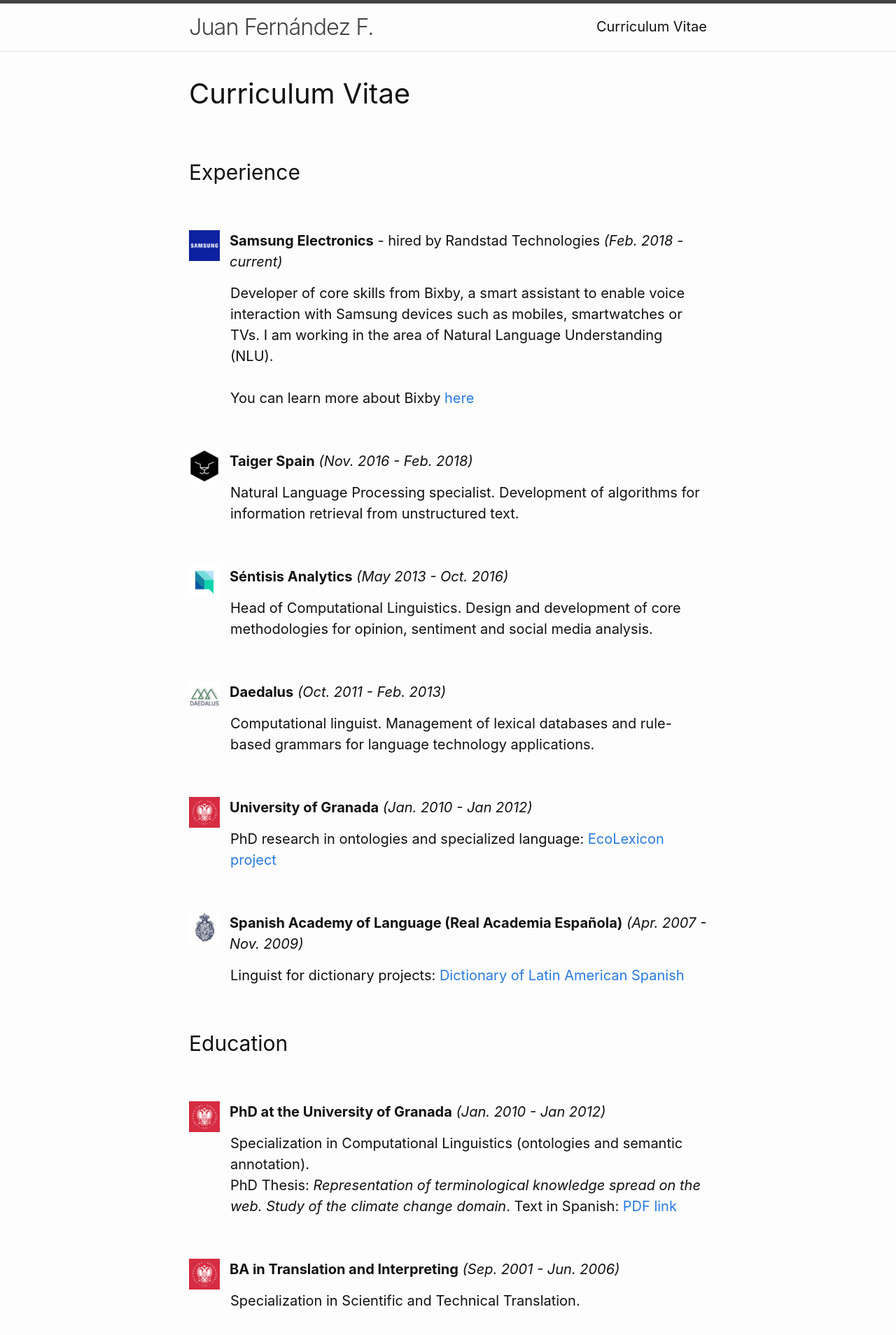
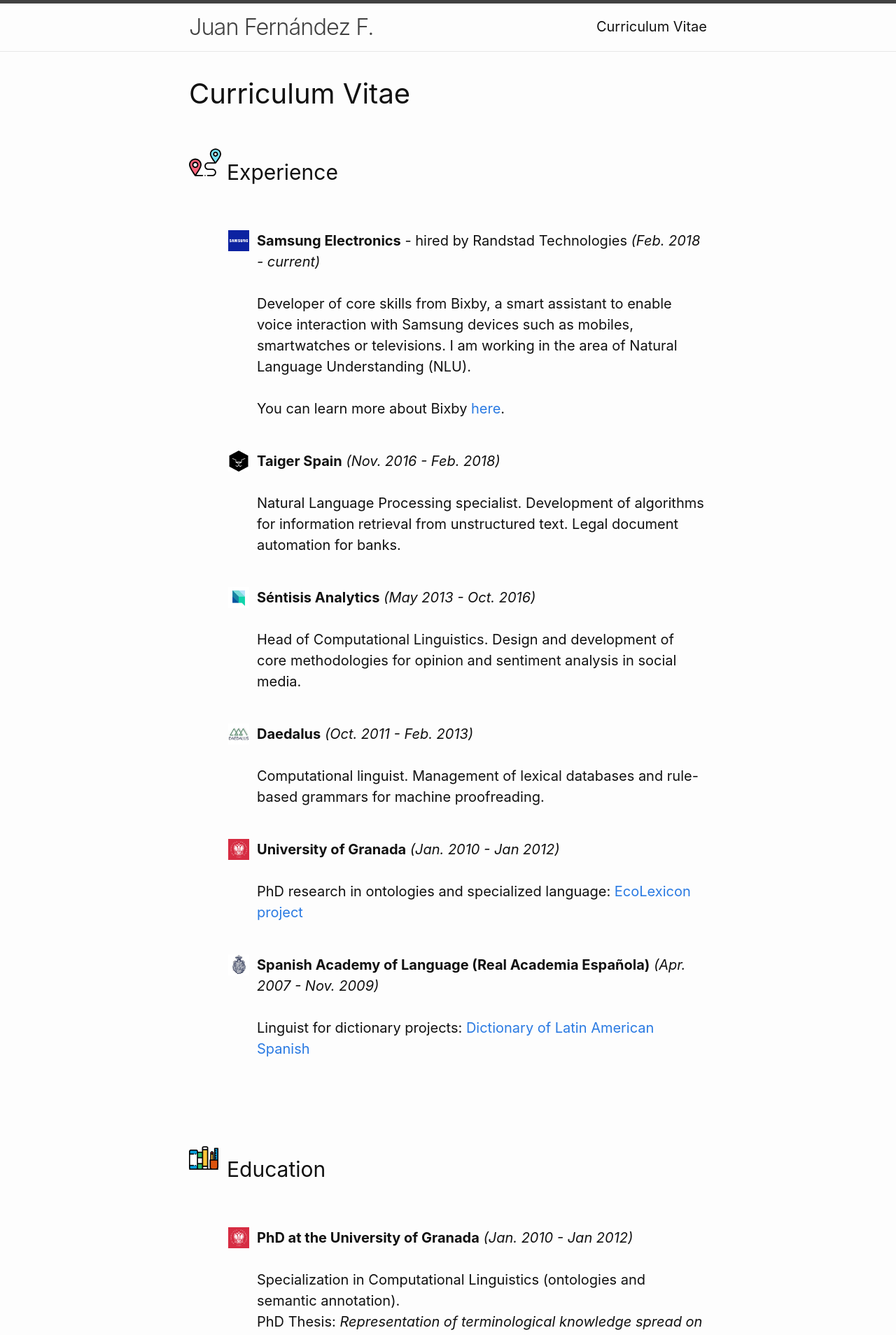
Before and after one commit to JuanFF/JuanFFweb, a Jekyll site: the page built from CV.md, in a window 1280 px wide. Shown: the top 1908 px of the page at 70% size. Built offline with Jekyll 4.4.1, drawn with Linux system fonts in a browser that asks for light colours.

Commit message:
fix font path

```diff
--- a/CV.md
+++ b/CV.md
@@ -3,86 +3,103 @@
 title: Curriculum Vitae
 ---
 
+
+[comment]: Experience
+
+<br />
+<img src = 'assets/pins.svg' style="float:left;width:2.3rem;margin-right:0.4rem"/>
+<h2>Experience</h2>
 <br />
 
-## Experience ##
+
+<img src = 'assets/companies/samsung.png' style="float:left;width:1.5rem;margin-right:0.3rem;margin-left:56px"/>
+<p style="margin-left:97px;">
+	<b>Samsung Electronics</b> - hired by Randstad Technologies <i>(Feb. 2018 - current)</i><br /><br />
+	Developer of core skills from Bixby, a smart assistant to enable voice interaction with Samsung devices such as mobiles, smartwatches or televisions. I am working in the area of Natural Language Understanding (NLU).
+	<br/><br/>
+	You can learn more about Bixby <a href="https://bixbydevelopers.com" target="_blank">here</a>.
+	<br/><br/>
+</p>
+
+
+<img src = 'assets/companies/taiger.png' style="float:left;width:1.5rem;margin-right:0.3rem;margin-left:56px"/>
+<p style="margin-left:97px;">
+	<b>Taiger Spain</b> <i>(Nov. 2016 - Feb. 2018)</i><br /><br />
+	Natural Language Processing specialist. Development of algorithms for information retrieval from unstructured text. Legal document automation for banks.
+	<br/><br/>
+</p>
+
+
+<img src = 'assets/companies/sentisis.png' style="float:left;width:1.5rem;margin-right:0.3rem;margin-left:56px"/>
+<p style="margin-left:97px;">
+	<b>Séntisis Analytics</b> <i>(May 2013 - Oct. 2016)</i><br /><br />
+	Head of Computational Linguistics. Design and development of core methodologies for opinion and sentiment analysis in social media.
+	<br/><br/>
+</p>
+
+
+<img src = 'assets/companies/daedalus.jpeg' style="float:left;width:1.5rem;margin-right:0.3rem;margin-left:56px"/>
+<p style="margin-left:97px;">
+	<b>Daedalus</b> <i>(Oct. 2011 - Feb. 2013)</i><br /><br />
+	Computational linguist. Management of lexical databases and rule-based grammars for machine proofreading.
+	<br/><br/>
+</p>
+
+
+<img src = 'assets/companies/ugr.png' style="float:left;width:1.5rem;margin-right:0.3rem;margin-left:56px"/>
+<p style="margin-left:97px;">
+	<b>University of Granada</b> <i>(Jan. 2010 - Jan 2012)</i><br /><br />
+	PhD research in ontologies and specialized language: <a href="http://ecolexicon.ugr.es/en/index.htm" target="_blank">EcoLexicon project</a>
+	<br/><br/>
+</p>
+
+<img src = 'assets/companies/rae.jpeg' style="float:left;width:1.5rem;margin-right:0.3rem;margin-left:56px"/>
+<p style="margin-left:97px;">
+	<b>Spanish Academy of Language (Real Academia Española)</b> <i>(Apr. 2007 - Nov. 2009)</i><br /><br />
+	Linguist for dictionary projects: <a href="http://lema.rae.es/damer/" target="_blank">Dictionary of Latin American Spanish</a>
+	<br/><br/>
+</p>
+<br />
+
+
+
+[comment]: Education
 
 <br />
+<img src = 'assets/libro.png' style="float:left;width:2.1rem;margin-right:0.6rem"/>
+<h2>Education</h2>
+<br />
 
-<img src = '/assets/companies/samsung.png' style="float:left;width:2.2rem;margin-right:0.7rem">
-**Samsung Electronics** - hired by Randstad Technologies _(Feb. 2018 - current)_
-<p style="margin-left:59px;">
-	Developer of core skills from Bixby, a smart assistant to enable voice interaction with Samsung devices such as mobiles, smartwatches or TVs. I am working in the area of Natural Language Understanding (NLU).
+
+<img src = 'assets/companies/ugr.png' style="float:left;width:1.5rem;margin-right:0.3rem;margin-left:56px"/>
+<p style="margin-left:97px;">
+	<b>PhD at the University of Granada</b> <i>(Jan. 2010 - Jan 2012)</i><br /><br />
+	Specialization in Computational Linguistics (ontologies and semantic annotation). <br />PhD Thesis: <i>Representation of terminological knowledge spread on the web. Study of the climate change domain</i>. Text in Spanish: <a href="https://www.google.com/url?sa=t&rct=j&q=&esrc=s&source=web&cd=1&ved=2ahUKEwiRgejS7NHoAhWGxoUKHZcMD0sQFjAAegQIAxAB&url=https%3A%2F%2Fhera.ugr.es%2Ftesisugr%2F20745539.pdf&usg=AOvVaw3jbJ-I166fkwMiQRaWv0i9" target="_blank">PDF link</a>
 	<br/><br/>
-	You can learn more about Bixby <a href="https://bixbydevelopers.com" target="_blank">here</a>
 </p>
 
+<img src = 'assets/companies/ugr.png' style="float:left;width:1.5rem;margin-right:0.3rem;margin-left:56px"/>
+<p style="margin-left:97px;">
+	<b>BA in Translation and Interpreting</b> <i>(Sep. 2001 - Jun. 2006)</i><br /><br />
+	Specialization in Scientific and Technical Translation.
+	<br/><br/>
+</p>
 <br />
 
-<img src = '/assets/companies/taiger.png' style="float:left;width:2.2rem;margin-right:0.7rem">
-**Taiger Spain** _(Nov. 2016 - Feb. 2018)_
-<p style="margin-left:59px;">
-	Natural Language Processing specialist. Development of algorithms for information retrieval from unstructured text.
-</p>
+
+
+[comment]: Skills
 
 <br />
+<img src = 'assets/mecanica.png' style="float:left;width:2.1rem;margin-right:0.5rem"/>
+<h2>Skills</h2>
 
-<img src = '/assets/companies/sentisis.png' style="float:left;width:2.2rem;margin-right:0.7rem">
-**Séntisis Analytics** _(May 2013 - Oct. 2016)_
-<p style="margin-left:59px;">
-	Head of Computational Linguistics. Design and development of core methodologies for opinion, sentiment and social media analysis.
-</p>
-
+<ul style="list-style-type:disc;margin-left:85px;">
+  <li>Use of Python language and libraries for Natural Language Processing.</li>
+  <li>Initiated in JavaScript.</li>
+  <li>Able to develop NLP autonomously.</li>
+</ul>
 <br />
-
-<img src = '/assets/companies/daedalus.jpeg' style="float:left;width:2.2rem;margin-right:0.7rem">
-**Daedalus** _(Oct. 2011 - Feb. 2013)_
-<p style="margin-left:59px;">
-	Computational linguist. Management of lexical databases and rule-based grammars for language technology applications.
-</p>
-
 <br />
-
-<img src = '/assets/companies/ugr.png' style="float:left;width:2.2rem;margin-right:0.7rem">
-**University of Granada** _(Jan. 2010 - Jan 2012)_
-<p style="margin-left:59px;">
-	PhD research in ontologies and specialized language: <a href="http://ecolexicon.ugr.es/en/index.htm" target="_blank">EcoLexicon project</a>
-</p>
-
 <br />
-
-<img src = '/assets/companies/rae.jpeg' style="float:left;width:2.2rem;margin-right:0.7rem">
-**Spanish Academy of Language (Real Academia Española)** _(Apr. 2007 - Nov. 2009)_
-<p style="margin-left:59px;">
-	Linguist for dictionary projects: <a href="http://lema.rae.es/damer/" target="_blank">Dictionary of Latin American Spanish</a>
-</p>
-
-<br />
-
-## Education ##
-
-<br />
-
-<img src = '/assets/companies/ugr.png' style="float:left;width:2.2rem;margin-right:0.7rem">
-**PhD at the University of Granada** _(Jan. 2010 - Jan 2012)_
-<p style="margin-left:59px;">
-	Specialization in Computational Linguistics (ontologies and semantic annotation). <br />PhD Thesis: <i>Representation of terminological knowledge spread on the web. Study of the climate change domain</i>. Text in Spanish: <a href="https://www.google.com/url?sa=t&rct=j&q=&esrc=s&source=web&cd=1&ved=2ahUKEwiRgejS7NHoAhWGxoUKHZcMD0sQFjAAegQIAxAB&url=https%3A%2F%2Fhera.ugr.es%2Ftesisugr%2F20745539.pdf&usg=AOvVaw3jbJ-I166fkwMiQRaWv0i9" target="_blank">PDF link</a>
-</p>
-
-<br />
-
-<img src = '/assets/companies/ugr.png' style="float:left;width:2.2rem;margin-right:0.7rem">
-**BA in Translation and Interpreting** _(Sep. 2001 - Jun. 2006)_
-<p style="margin-left:59px;">
-	Specialization in Scientific and Technical Translation.
-</p>
-
-<br />
-
-## Skills ##
-
-- Use of Python language and libraries for Natural Language Processing.
-- Initiated in JavaScript.
-- Able to develop NLP autonomously.
-
-<br />
+<br /><br /><br />
--- a/_config.yml
+++ b/_config.yml
@@ -3,6 +3,7 @@
   name: Juan Fernández F.
   email: jnferfer@gmail.com
 description: > # this means to ignore newlines until "show_excerpts:"
+baseurl: '/JuanFFweb' # the subpath of your site, e.g. /blog
 
 
 show_excerpts: false # set to true to show excerpts on the homepage
--- a/_sass/minima/initialize.scss
+++ b/_sass/minima/initialize.scss
@@ -2,7 +2,7 @@
 
 // Define defaults for each variable.
 
-$base-font-family: Raleway-Medium, -apple-system, BlinkMacSystemFont, "Segoe UI", "Segoe UI Symbol", "Segoe UI Emoji", "Apple Color Emoji", Roboto, Helvetica, Arial, sans-serif !default;
+$base-font-family: raleway, -apple-system, BlinkMacSystemFont, "Segoe UI", "Segoe UI Symbol", "Segoe UI Emoji", "Apple Color Emoji", Roboto, Helvetica, Arial, sans-serif !default;
 $code-font-family: "Menlo", "Inconsolata", "Consolas", "Roboto Mono", "Ubuntu Mono", "Liberation Mono", "Courier New", monospace;
 $base-font-size:   20px !default;
 $base-font-weight: 400 !default;
```
Also changed, not shown: index.md (+1 -1 lines), assets/libro.png (added), assets/mecanica.png (added), assets/microscopio.png (added), assets/pins.svg (added), 8 other files.
